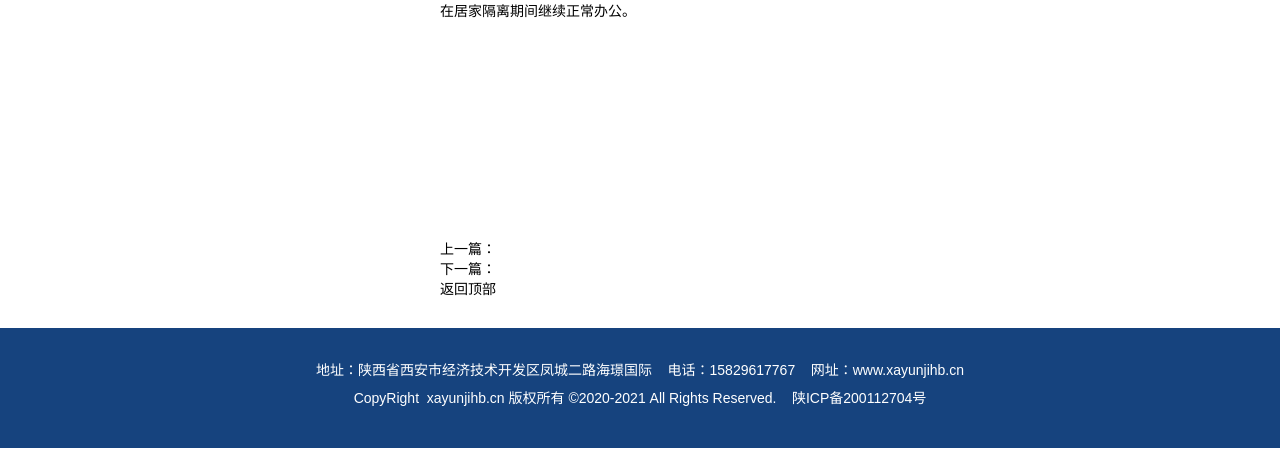
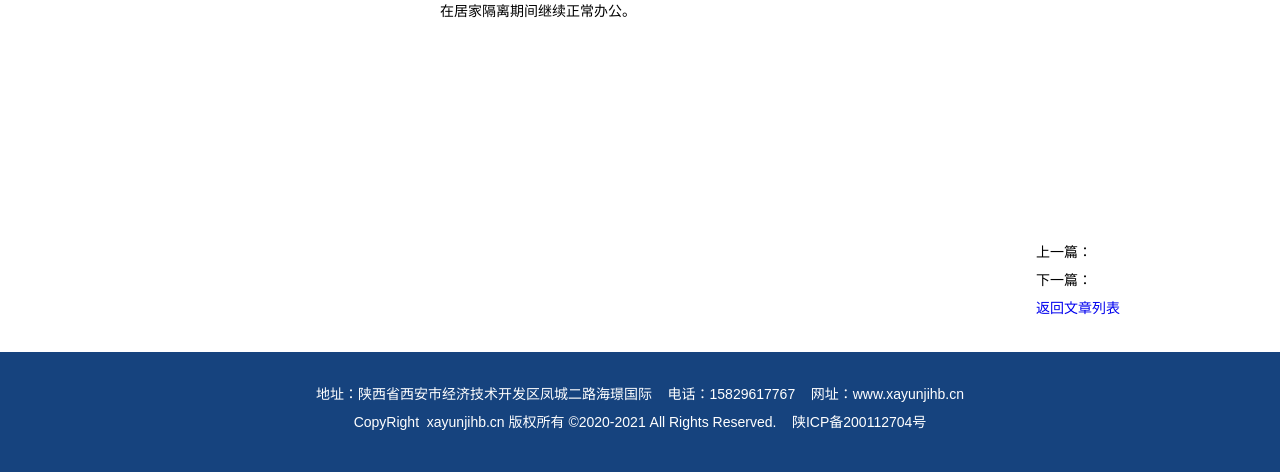
Before and after one commit to Katharinecui/yunjiweb, a Django app: page /post/24/ in a window 1280 px wide. Shown: the part 1356-1828 px from the top of the page. Before the commit the page ends 1804 px from the top, so only its background shows below. Run offline with Django 3.2, Linux system fonts and the light colour scheme; data comes from the database, SQL or seed files in the repository.

Commit message:
增加前端markdown表格视图

```diff
--- a/templates/web/detail.html
+++ b/templates/web/detail.html
@@ -45,10 +45,12 @@
 			</article>
 		</div>
 
-		<div>
-			上一篇：<br/>
-			下一篇：<br/>
-			返回顶部
+		<div style="float:right; padding-right:20px; line-height:2;">
+			上一篇：
+			</br>
+			下一篇：
+			</br>
+			<a href="#" style="text-decoration:none;">返回文章列表</a>
 		</div>
 	</div>
 </div>
@@ -99,8 +101,4 @@
 	}
 </script>
 
-<script>
-
-</script>
-
 {% endblock main %}
--- a/web/views.py
+++ b/web/views.py
@@ -12,9 +12,15 @@ def index(request):
     return render(request, 'web/index.html', context={'post_list': post_list})
 
 def detail(request, pk):
-    post = get_object_or_404(Post, pk=pk)
-    post.body = markdown.markdown(post.body, extensions=['markdown.extensions.extra', 'markdown.extensions.codehilite',
-                                                        'markdown.extensions.toc',])
+    post = get_object_or_404(Post, pk=pk) # 得到文章
+    post.body = markdown.markdown(post.body, extensions=['markdown.extensions.extra',
+                                                        'markdown.extensions.codehilite',
+                                                        'markdown.extensions.toc',
+                                                        'markdown.extensions.tables',])
+
+    # cate = post.category # 得到分类名
+    # post_list = Post.objects.filter(category=cate).order_by('-created_time') # 筛选该分类名的所有文章，倒序排列
+
     return render(request, 'web/detail.html', context={'post': post})
 
 def aboutus(request):
@@ -42,7 +48,7 @@ def serdes(request):
     return render(request, 'web/serdes.html')
 
 """def category(request, pk):
-    # 成功案例、新闻资讯、文件下赞、项目公示的单页
+    # 成功案例、新闻资讯、文件下赞、项目公示的文章列表
     cate = get_object_or_404(Category, pk=pk)
     post_list = Post.objects.filter(category=cate).order_by('-created_time')
     return render(request, 'web/category.html', context={'post_list': post_list})"""
```
